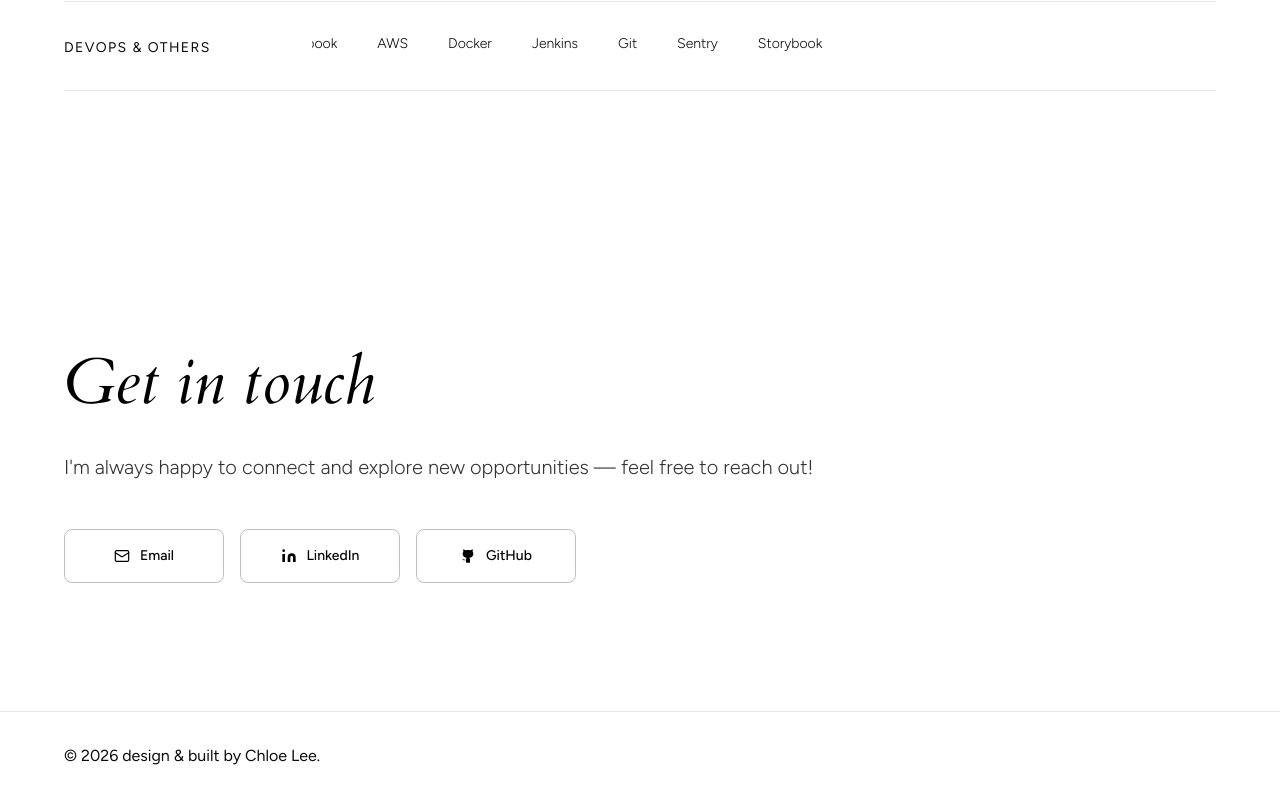
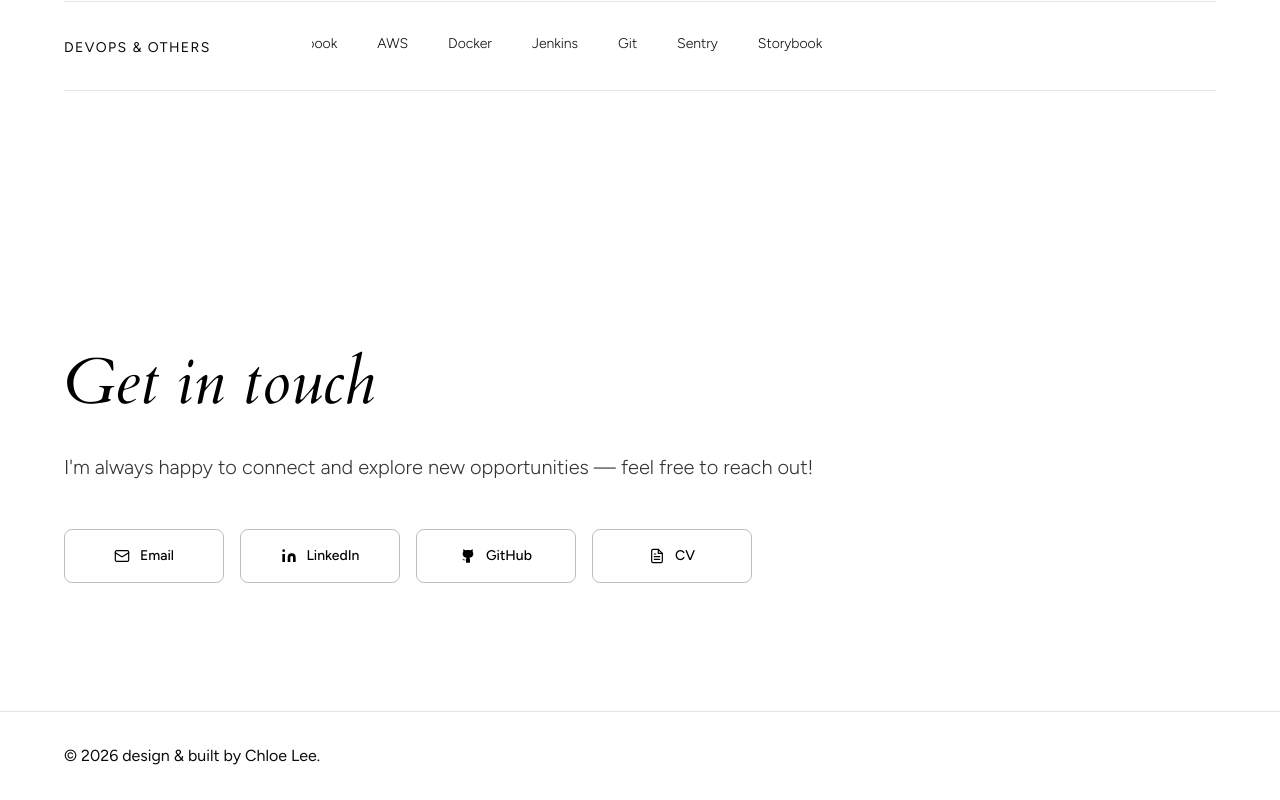
Before and after one commit to calm-lee/Portfolio_2026, a React (Vite) app: page / in a window 1280 px wide. Shown: the part 3455-4255 px from the top of the page. Built offline with nearby package versions, Linux system fonts and the light colour scheme; a web font is replaced by a local one.

Commit message:
feat: add cv button in Contract

```diff
--- a/src/app/components/sections/shared/Contact.tsx
+++ b/src/app/components/sections/shared/Contact.tsx
@@ -92,6 +92,31 @@ export default function Contact() {
               </svg>
               GitHub
             </a>
+            <a
+              href={`${import.meta.env.BASE_URL}${content.cvFile}`}
+              target="_blank"
+              rel="noopener noreferrer"
+              className="inline-flex items-center justify-center gap-2.5 w-full sm:w-40 py-4 border border-black/25 rounded-lg text-sm font-medium hover:bg-black hover:text-white hover:border-black transition-all duration-200"
+            >
+              <svg
+                xmlns="http://www.w3.org/2000/svg"
+                aria-hidden="true"
+                className="w-4 h-4"
+                viewBox="0 0 24 24"
+                fill="none"
+                stroke="currentColor"
+                strokeWidth="1.8"
+                strokeLinecap="round"
+                strokeLinejoin="round"
+              >
+                <path d="M14 2H6a2 2 0 0 0-2 2v16a2 2 0 0 0 2 2h12a2 2 0 0 0 2-2V8z" />
+                <polyline points="14 2 14 8 20 8" />
+                <line x1="16" y1="13" x2="8" y2="13" />
+                <line x1="16" y1="17" x2="8" y2="17" />
+                <polyline points="10 9 9 9 8 9" />
+              </svg>
+              {content.cvLabel}
+            </a>
           </div>
         </motion.div>
       </div>
--- a/src/content/en.ts
+++ b/src/content/en.ts
@@ -60,6 +60,8 @@ export const contact = {
   heading: "Get in touch",
   bodyPrefix: "I'm always happy to connect and explore new opportunities —",
   bodyHighlight: "feel free to reach out!",
+  cvLabel: "CV",
+  cvFile: "chloe_lee_cv.pdf",
 };
 
 export const about = {
--- a/src/content/ko.ts
+++ b/src/content/ko.ts
@@ -63,6 +63,8 @@ export const contact = {
   heading: "Contact",
   bodyPrefix: "새로운 기회와 아이디어를 나누고 싶으시다면 —",
   bodyHighlight: "언제나 환영합니다!",
+  cvLabel: "이력서",
+  cvFile: "euiyeon_lee_resume.pdf",
 };
 
 export const about = {
```
Also changed, not shown: 2 other files (tests, documents, lock files or other folders).
